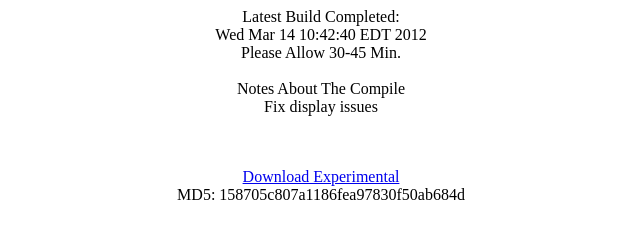
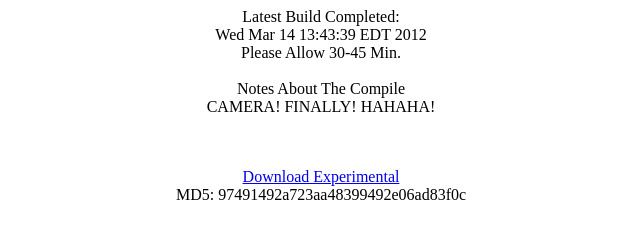
Before and after one commit to DarkCodedDragon/Twisted-Playground, a plain HTML site: page Mecha/TimeStamp.html in a window 1280 px wide. Shown: the whole page, without its empty margins (319-959 px from the left). Drawn offline with Linux system fonts and the light colour scheme.

Commit message:
Automated TimeStamp Update - Mecha

```diff
--- a/Mecha/TimeStamp.html
+++ b/Mecha/TimeStamp.html
@@ -12,19 +12,19 @@
 <center>
 Latest Build Completed:
 <br>
-Wed Mar 14 10:42:40 EDT 2012
+Wed Mar 14 13:43:39 EDT 2012
 <br>
 Please Allow 30-45 Min.
 <br>
 <br>
 Notes About The Compile
 <br>
-Fix display issues
+CAMERA! FINALLY! HAHAHA!
 <p></p>
 <br><br>
 <a href="http://db.tt/4i4d3nVA">Download Experimental</a>
 <br>
-MD5: 158705c807a1186fea97830f50ab684d
+MD5: 97491492a723aa48399492e06ad83f0c
 </center>
 </body>
 </html>
```
